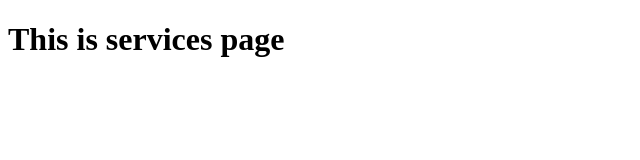
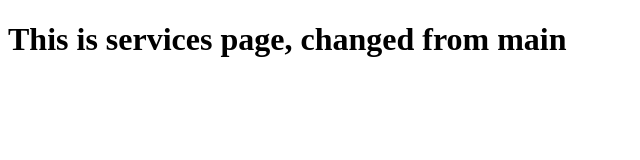
Before and after one commit to Delyc/Gym-Git-Exercise, a plain HTML site: page services.html in a window 1280 px wide. Shown: the whole page, without its empty margins (0-640 px from the left). Drawn offline with Linux system fonts and the light colour scheme.

Commit message:
changed service page from main

```diff
--- a/services.html
+++ b/services.html
@@ -7,6 +7,6 @@
     <title>Document</title>
 </head>
 <body>
-    <h1>This is services page</h1>
+    <h1>This is services page, changed from main</h1>
 </body>
 </html>
```
